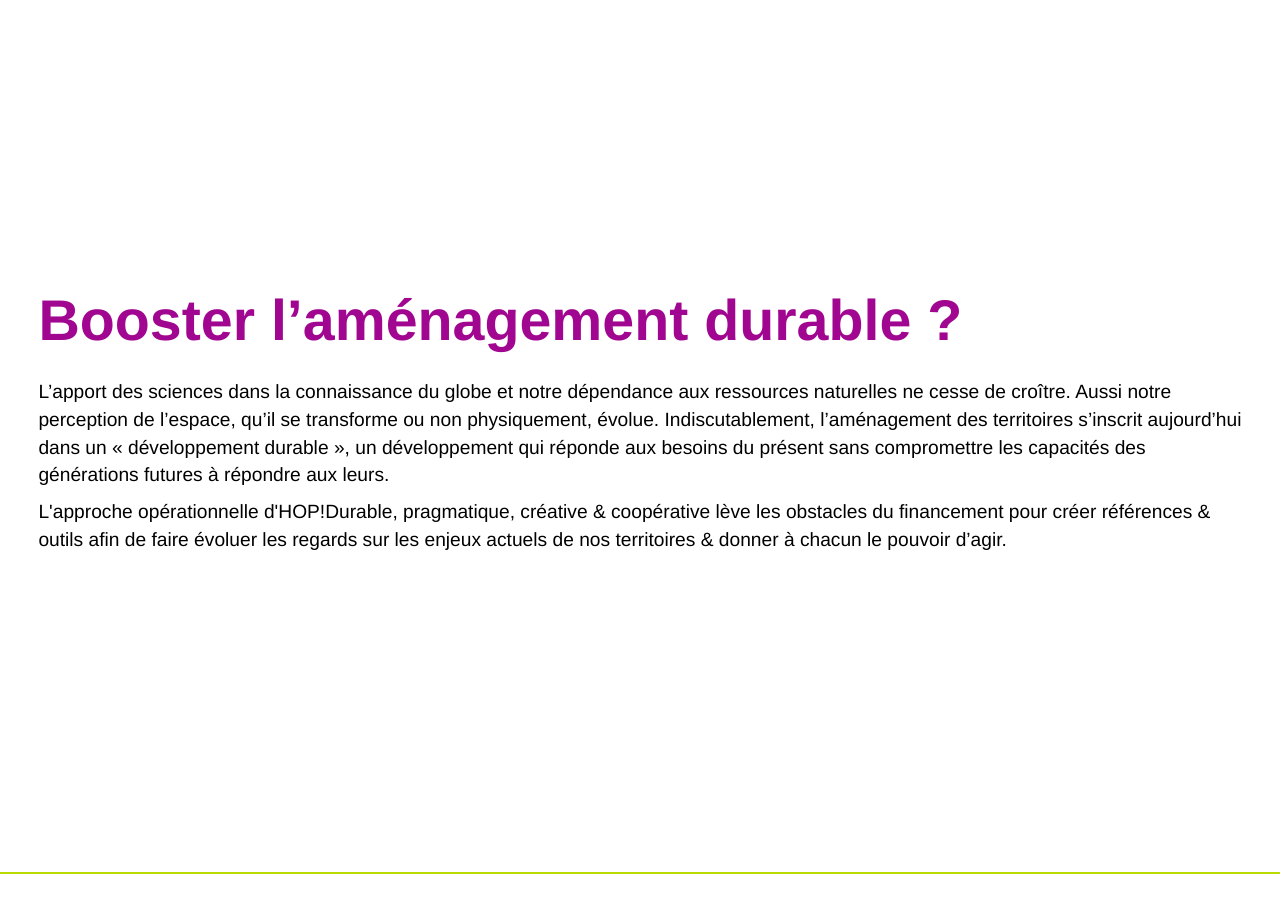
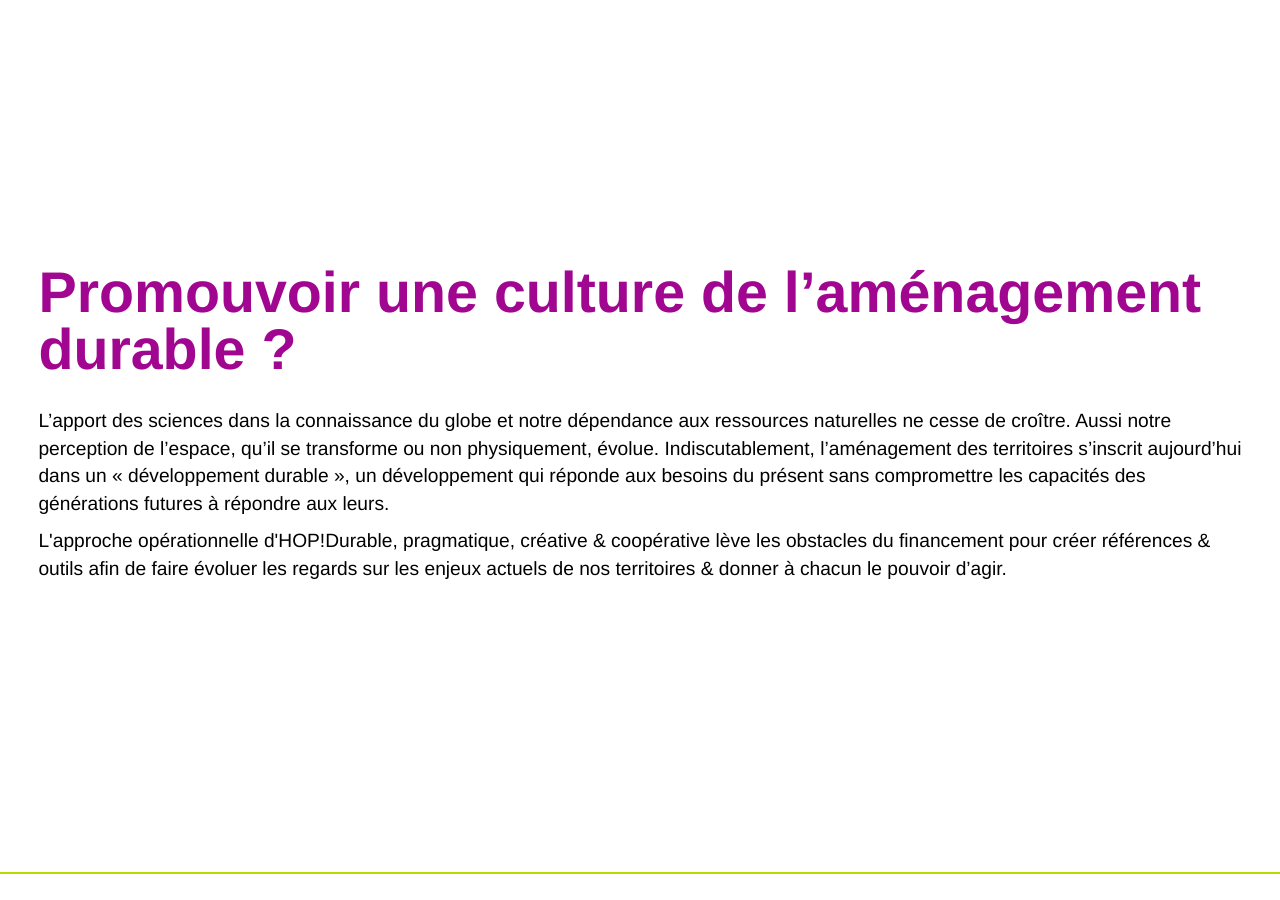
Before and after one commit to pierrenault/hopdurable.github.io, a Jekyll site: the page built from index.html, in a window 1280 px wide and 900 px high, scrolled down 1828 px. Built offline with Jekyll 4.4.1, drawn with Linux system fonts in a browser that asks for light colours.

Commit message:
Update index.html

```diff
--- a/index.html
+++ b/index.html
@@ -30,7 +30,7 @@
   </section>
 
   <section>
-    <h1>Booster l’aménagement durable ?</h1>
+    <h1>Promouvoir une culture de l’aménagement durable ?</h1>
 
     <p>L’apport des sciences dans la connaissance du globe et notre dépendance aux ressources naturelles ne cesse de croître.
     Aussi notre perception de l’espace, qu’il se transforme ou non physiquement, évolue.
```
